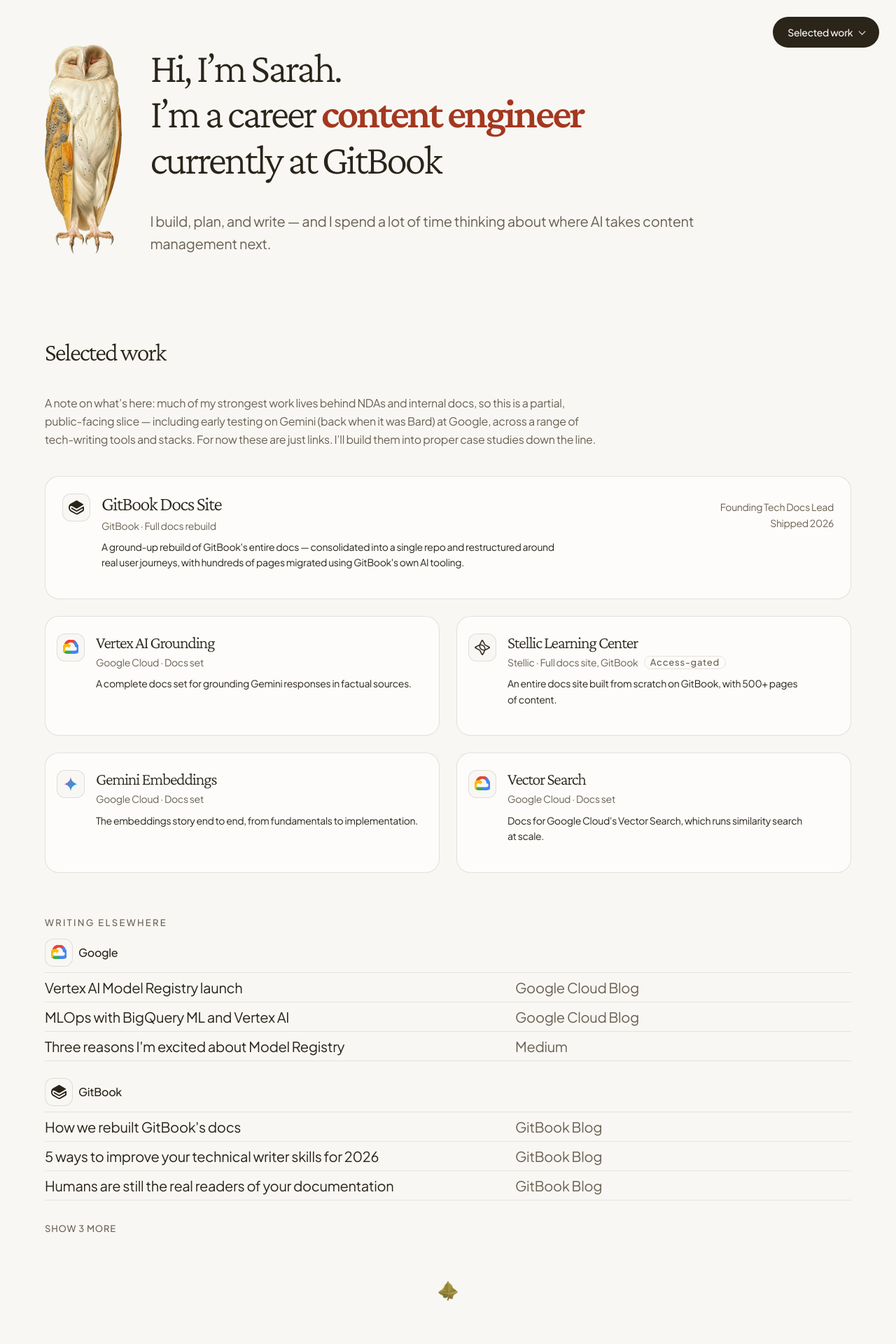
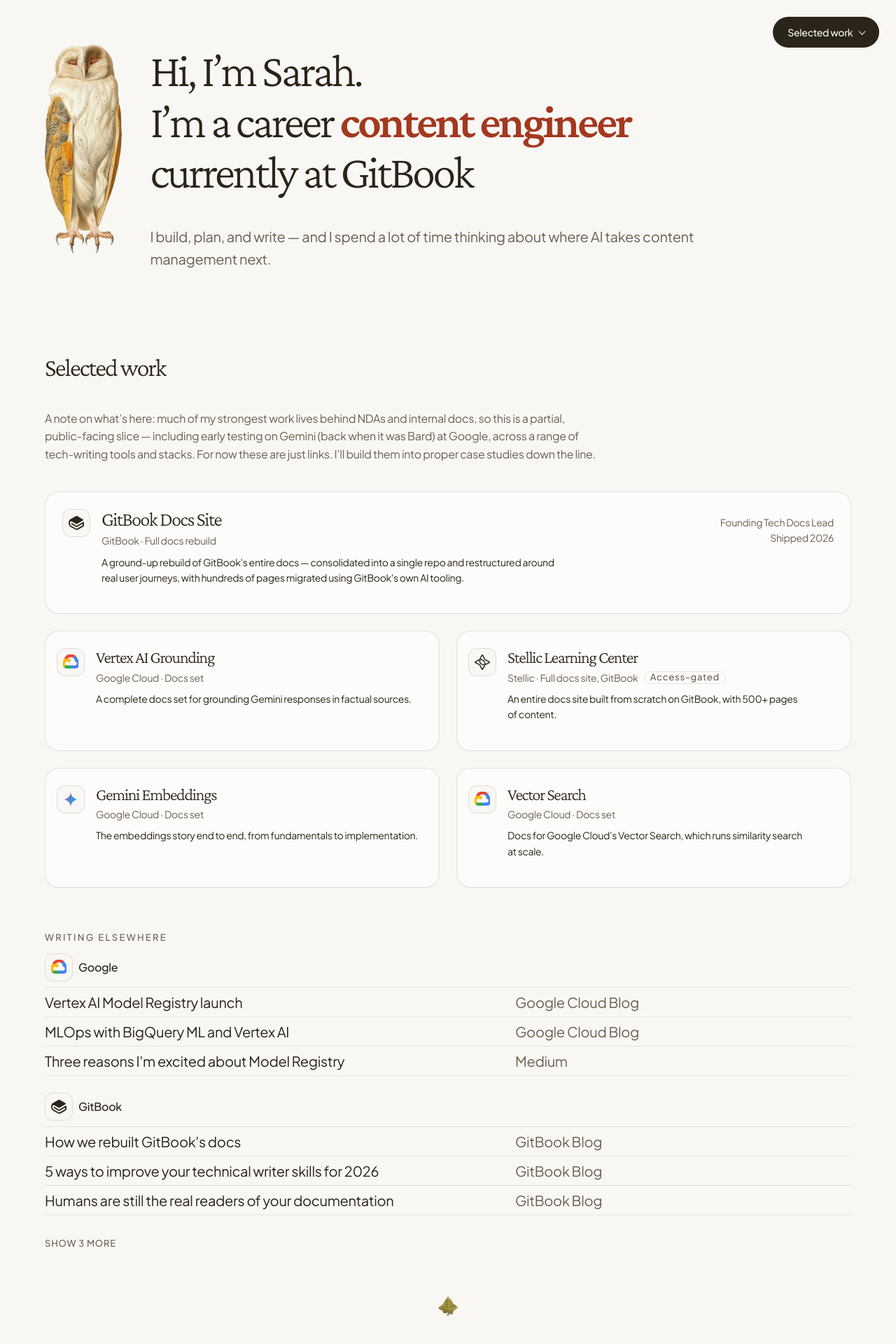
Before and after one commit to scrivera-dugan/site, a Jekyll site: the page built from index.md, in a window 1280 px wide. Shown: the top 1920 px of the page at 70% size. Built offline with Jekyll 4.4.1, drawn with Linux system fonts in a browser that asks for light colours; some of the changed text lies outside the part shown.

Commit message:
New closing line and a larger hero
Closing line reads "Good content, good work" with the fit retuned for
the shorter sentence; the hero display size cap goes from 3.75rem to
4.5rem, the most it can take before the longest rotating title wraps.

Co-Authored-By: Claude Fable 5.1 <noreply@anthropic.com>

```diff
--- a/_layouts/default.html
+++ b/_layouts/default.html
@@ -89,7 +89,7 @@
     </main>
 
     <footer class="site-footer">
-        <p class="closing-line">Good docs are <em>infrastructure</em></p>
+        <p class="closing-line">Good content, <em>good work</em></p>
         <a class="back-to-top" href="#top"><span aria-hidden="true">&uarr;</span> Back to top</a>
         <div class="footer-row">
             <ul class="elsewhere" aria-label="Elsewhere">
--- a/styles.css
+++ b/styles.css
@@ -32,7 +32,7 @@
     --track-ui: -0.02em;
 
     /* Type scale */
-    --step-display: clamp(2.5rem, 5vw, 3.75rem);
+    --step-display: clamp(2.5rem, 5.2vw, 4.5rem);
     --step-h2: clamp(1.75rem, 3vw, 2.25rem);
     --step-h3: 1.5rem;
     --step-lead: 1.25rem;
@@ -588,9 +588,9 @@ pre code {
     /* The closing line sizes itself to this box, so the sentence fills the
        width and the centred pill below it reads as centred. */
     container-type: inline-size;
-    /* 100 / the sentence's width in em (9.27em for this one), shaved a
+    /* 100 / the sentence's width in em (8.28em for this one), shaved a
        little so rounding never wraps it. Retune if the sentence changes. */
-    --closing-fit: 10.6;
+    --closing-fit: 11.8;
 }
 
 /* One closing line, set large in the display face with the last word in
```
